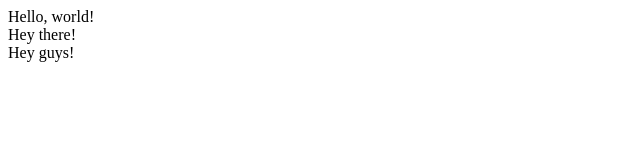
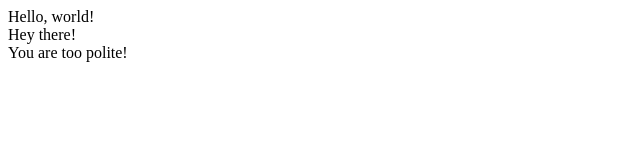
Before and after one commit to vuoklius/project0, a plain HTML site: page index.html in a window 1280 px wide. Shown: the full height of the page, 0-640 px from the left. Drawn offline with Linux system fonts and the light colour scheme.

Commit message:
Update index.html

```diff
--- a/index.html
+++ b/index.html
@@ -6,6 +6,6 @@
     <body>
         Hello, world! <br>
         Hey there! <br>
-        Hey guys!
+        You are too polite!
     </body>
 </html>
```
